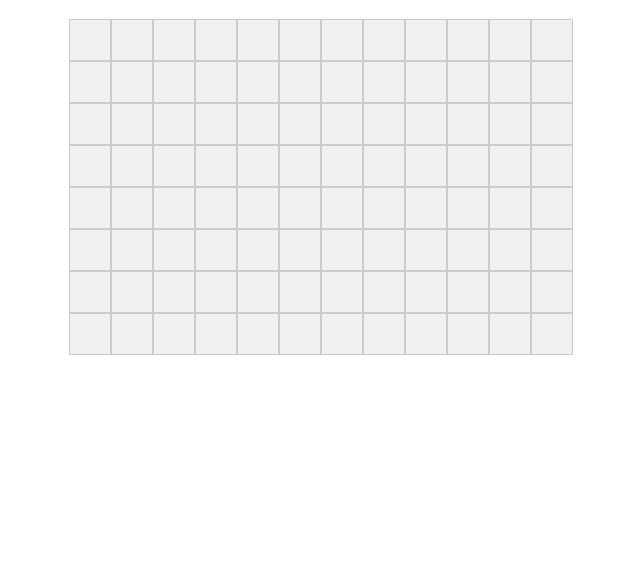
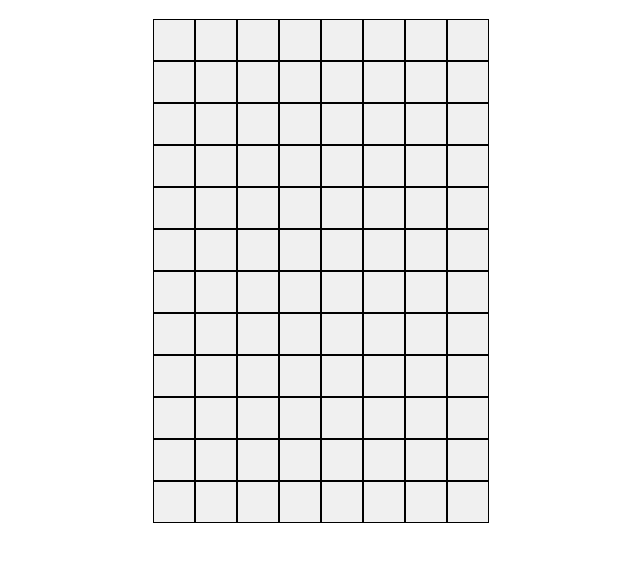
Before and after one commit to nob-d/envoy-prototype-v0, a plain HTML site: page index.html in a window 1280 px wide. Shown: the part 61-622 px from the top of the page, without its empty margins (320-960 px from the left). Drawn offline with Linux system fonts and the light colour scheme.

Commit message:
update zone layout and styling

```diff
--- a/script.js
+++ b/script.js
@@ -1,9 +1,24 @@
 const board = document.getElementById('game-board');
 
-for (let row = 0; row < 8; row++) {
-  for (let col = 0; col < 12; col++) {
+for (let row = 0; row < 12; row++) {
+  for (let col = 0; col < 8; col++) {
     const cell = document.createElement('div');
     cell.classList.add('cell');
+
+    // Assign zone class based on row and column
+    let zone = '';
+    if (row < 4) {
+      if (col < 4) zone = 'zone-1';
+      else zone = 'zone-2';
+    } else if (row < 8) {
+      if (col < 4) zone = 'zone-3';
+      else zone = 'zone-4';
+    } else {
+      if (col < 4) zone = 'zone-5';
+      else zone = 'zone-6';
+    }
+
+    cell.classList.add(zone);
     board.appendChild(cell);
   }
 }
--- a/style.css
+++ b/style.css
@@ -5,8 +5,8 @@ body {
 
   #game-board {
     display: grid;
-    grid-template-columns: repeat(12, 40px);
-    grid-template-rows: repeat(8, 40px);
+    grid-template-columns: repeat(8, 40px);
+    grid-template-rows: repeat(12, 40px);
     gap: 2px;
     justify-content: center;
     margin-top: 20px;
@@ -18,3 +18,7 @@ body {
     background-color: #f0f0f0;
     border: 1px solid #ccc;
   }
+
+    .zone-1, .zone-2, .zone-3, .zone-4, .zone-5, .zone-6 {
+      border: 1px solid black;
+    }
```
